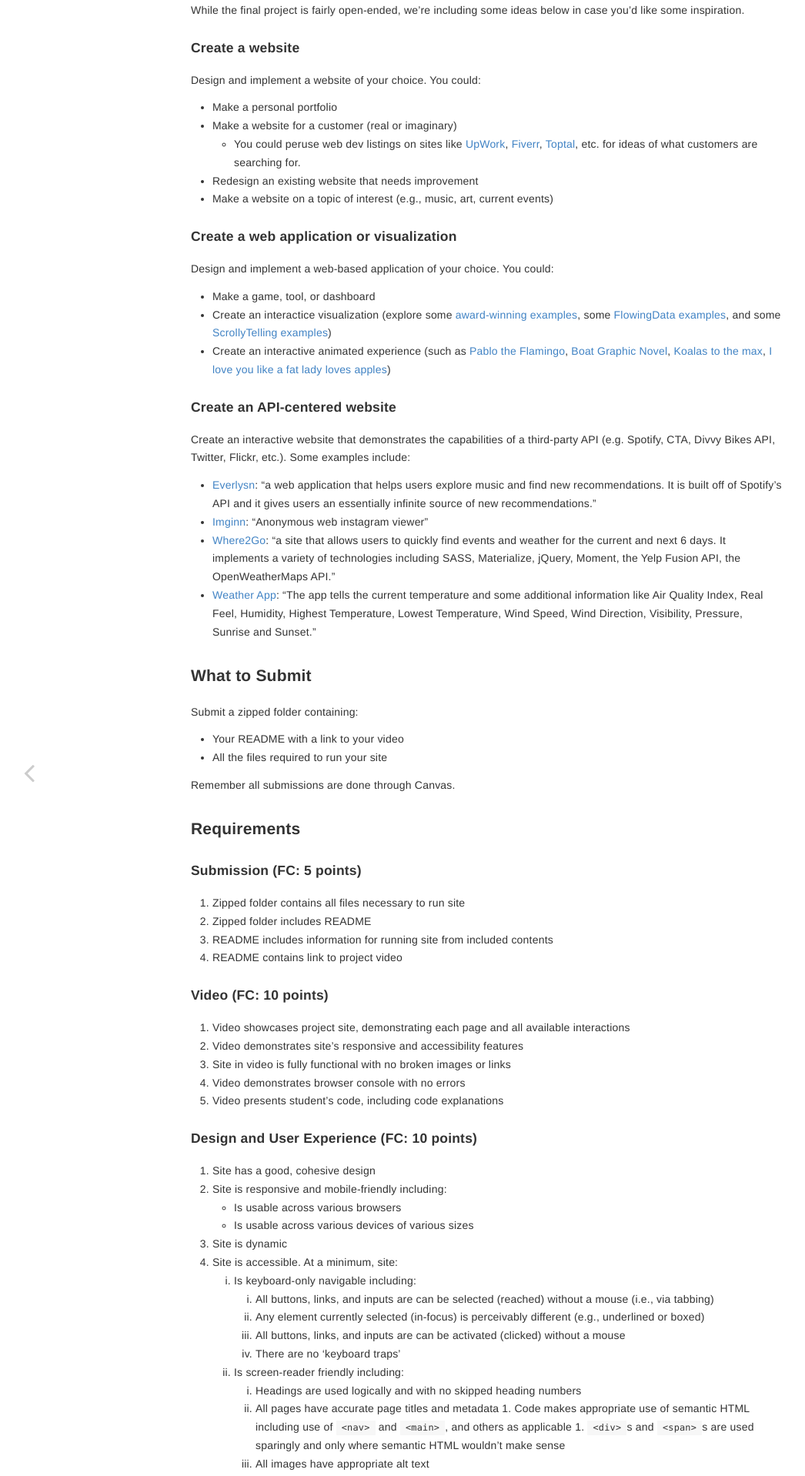
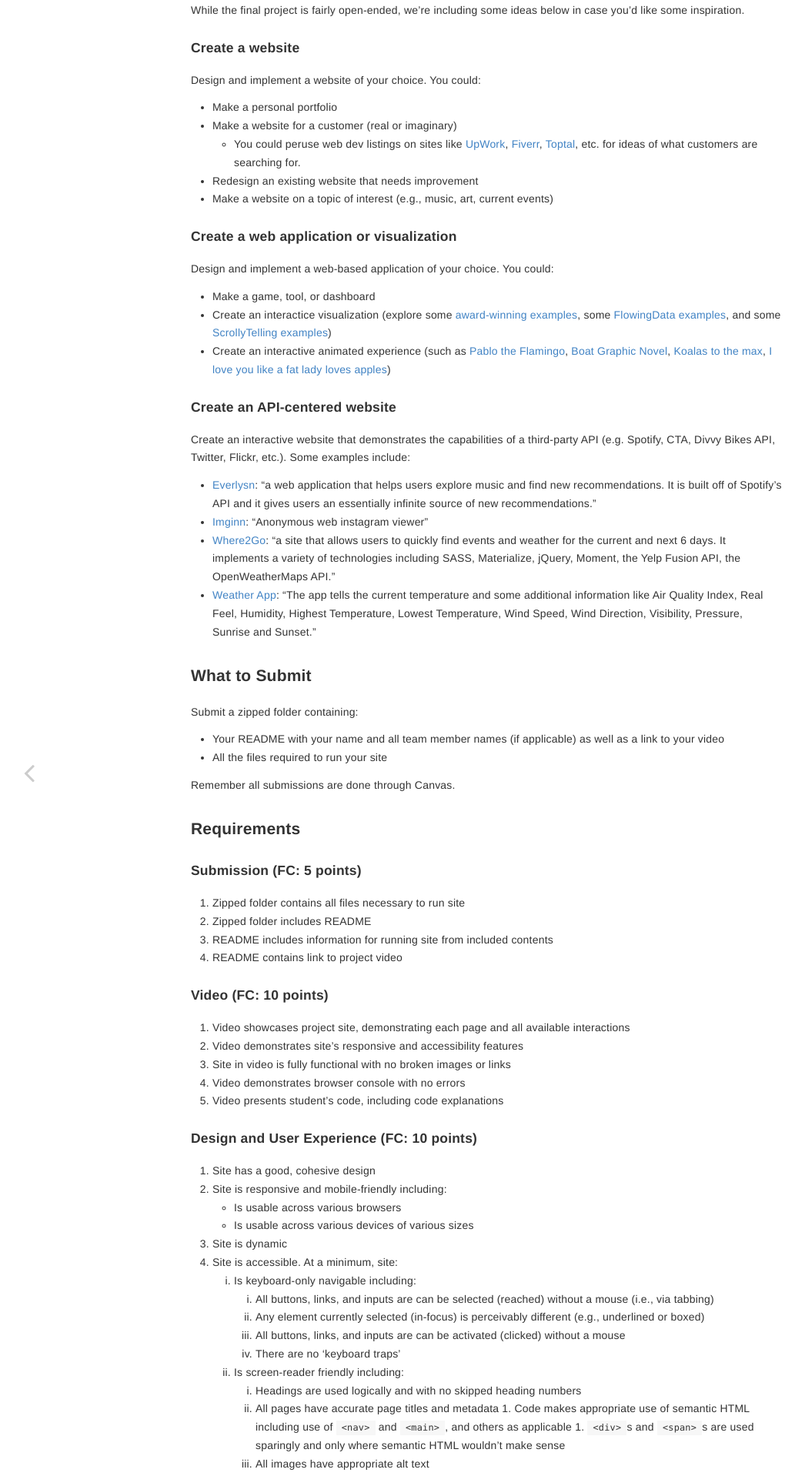
Before and after one commit to vickiebananas/nu-web-dev, a Jekyll site: the page built from _assignments/final.md, in a window 1280 px wide. Shown: the part 541-2459 px from the top of the page at 77% size, without its empty margins (7-1053 px from the left). Built offline with Jekyll 4.4.1, drawn with Linux system fonts in a browser that asks for light colours.

Commit message:
added name req to readme

```diff
--- a/_assignments/final.md
+++ b/_assignments/final.md
@@ -40,7 +40,7 @@ Create an interactive website that demonstrates the capabilities of a third-part
 
 ### What to Submit
 Submit a zipped folder containing:
-- Your README with a link to your video
+- Your README with your name and all team member names (if applicable) as well as a link to your video
 - All the files required to run your site
 
 Remember all submissions are done through Canvas.
```
